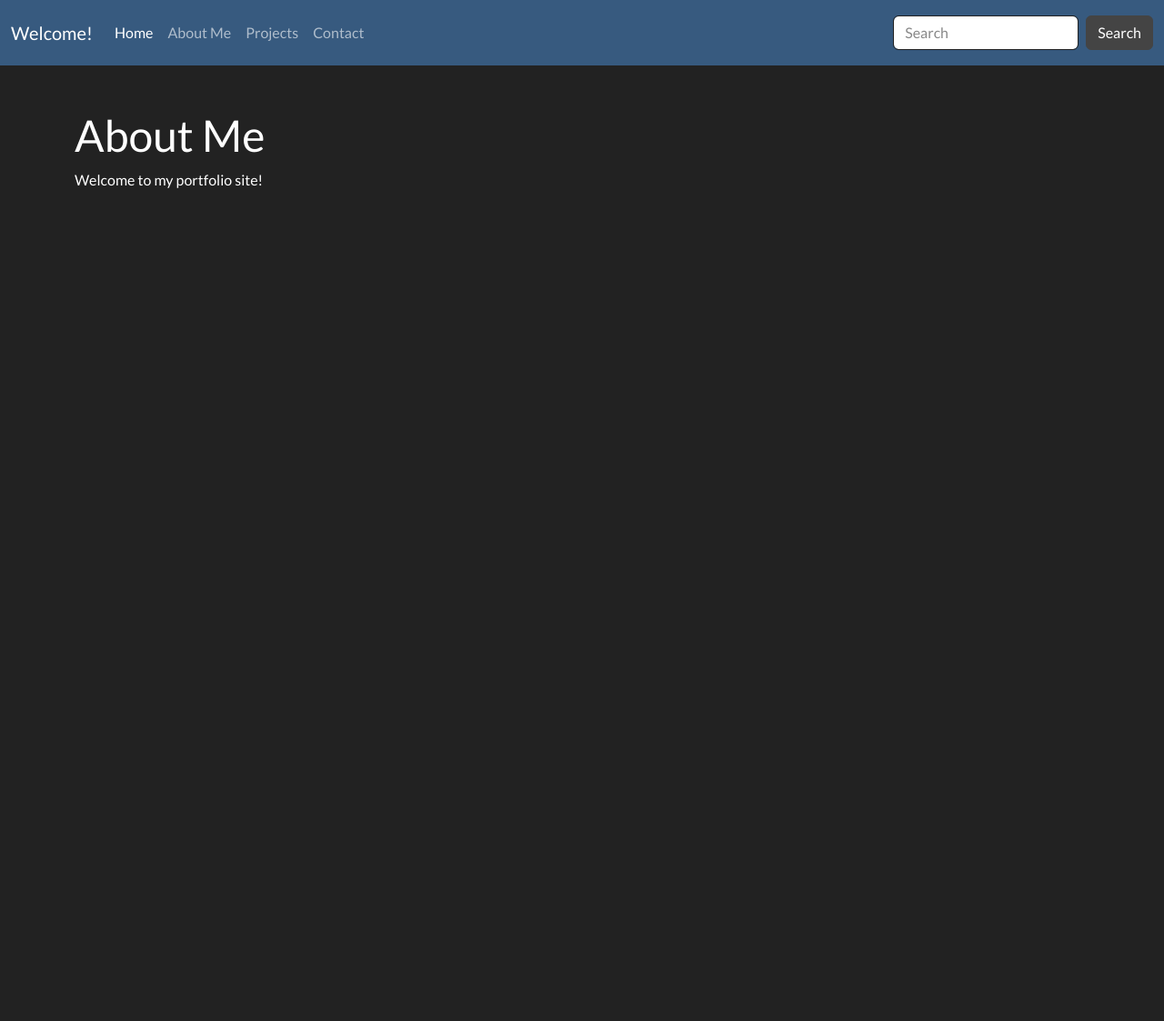
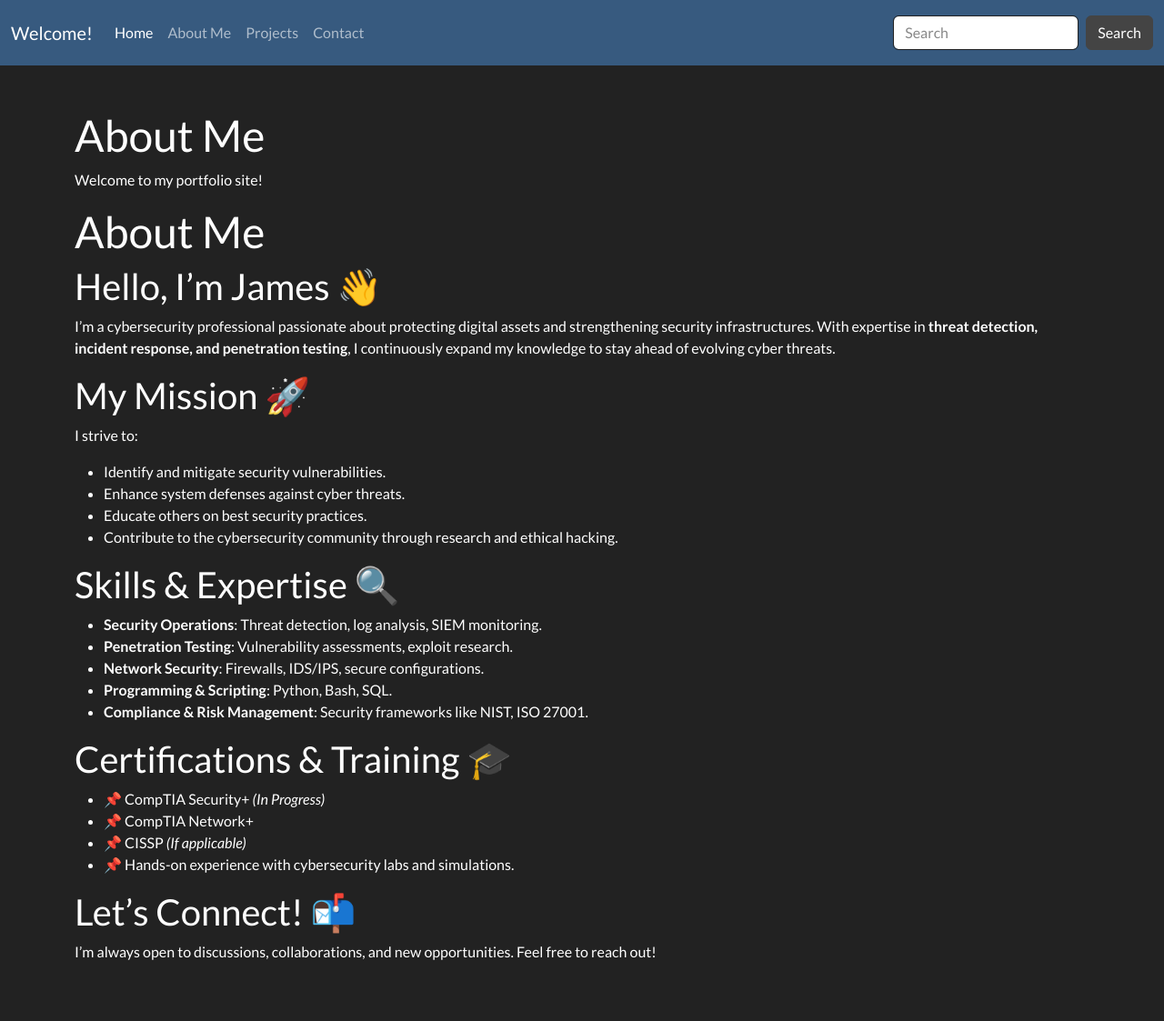
Before and after one commit to JKopal101/jkopal101.github.io, a Jekyll site: the page built from about_me.md, in a window 1280 px wide. Shown: the whole page at 91% size. Built offline with Jekyll 4.4.1, drawn with Linux system fonts in a browser that asks for light colours; before the commit the page ends 900 px from its top, so only the background shows below that.

Commit message:
Update about_me.md

```diff
--- a/about_me.md
+++ b/about_me.md
@@ -6,3 +6,36 @@ permalink: /about_me/
 
 # About Me
 Welcome to my portfolio site!
+
+# About Me
+
+## Hello, I'm James 👋
+
+I'm a cybersecurity professional passionate about protecting digital assets and strengthening security infrastructures. With expertise in **threat detection, incident response, and penetration testing**, I continuously expand my knowledge to stay ahead of evolving cyber threats.
+
+## My Mission 🚀
+
+I strive to:
+- Identify and mitigate security vulnerabilities.
+- Enhance system defenses against cyber threats.
+- Educate others on best security practices.
+- Contribute to the cybersecurity community through research and ethical hacking.
+
+## Skills & Expertise 🔍
+
+- **Security Operations**: Threat detection, log analysis, SIEM monitoring.
+- **Penetration Testing**: Vulnerability assessments, exploit research.
+- **Network Security**: Firewalls, IDS/IPS, secure configurations.
+- **Programming & Scripting**: Python, Bash, SQL.
+- **Compliance & Risk Management**: Security frameworks like NIST, ISO 27001.
+
+## Certifications & Training 🎓
+
+- 📌 CompTIA Security+ *(In Progress)*
+- 📌 CompTIA Network+
+- 📌 CISSP *(If applicable)*
+- 📌 Hands-on experience with cybersecurity labs and simulations.
+
+## Let's Connect! 📬
+
+I'm always open to discussions, collaborations, and new opportunities. Feel free to reach out!
```
